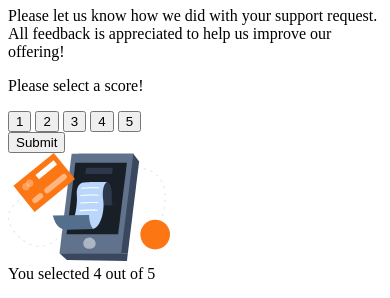
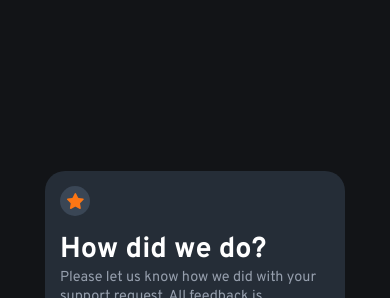
Before and after one commit to MauricioFernanddes/interactive-rating-component-main, a plain HTML site: page index.html in a window 390 px wide. Shown: the part 101-399 px from the top of the page. Drawn offline with Linux system fonts and the light colour scheme; a script that the page names is missing.

Commit message:
add css.01

```diff
--- a/index.html
+++ b/index.html
@@ -5,7 +5,7 @@
   <meta name="viewport" content="width=device-width, initial-scale=1.0"> <!-- displays site properly based on user's device -->
   <link rel="icon" type="image/png" sizes="32x32" href="./images/favicon-32x32.png">
   <title>Frontend Mentor | Interactive rating component</title>
-  <link rel="stylesheet" href="./css/style.css">
+  <link rel="stylesheet" href="./style.css">
   </style>
 </head>
 <body>
--- /dev/null
+++ b/style.css
@@ -0,0 +1,233 @@
+@import url("https://fonts.googleapis.com/css2?family=Overpass:wght@400;700&display=swap");
+* {
+  margin: 0;
+  padding: 0;
+  -webkit-box-sizing: border-box;
+          box-sizing: border-box;
+}
+
+body {
+  font-family: 'Overpass', sans-serif;
+  background: #121417;
+  line-height: 1.6;
+  font-size: 1.2rem;
+  color: white;
+}
+
+.d-none {
+  display: none;
+}
+
+div.star {
+  width: 50px;
+  height: 50px;
+  background: #3a4655;
+  display: -webkit-box;
+  display: -ms-flexbox;
+  display: flex;
+  -webkit-box-pack: center;
+      -ms-flex-pack: center;
+          justify-content: center;
+  -webkit-box-align: center;
+      -ms-flex-align: center;
+          align-items: center;
+  border-radius: 50%;
+}
+
+.container {
+  max-width: 500px;
+  height: 500px;
+  position: absolute;
+  top: 50%;
+  left: 50%;
+  -webkit-transform: translate(-50%, -50%);
+          transform: translate(-50%, -50%);
+  background: #252d37;
+  border-radius: 30px;
+  padding: 35px;
+}
+
+.container p {
+  color: #959eac;
+}
+
+.container .box-body {
+  margin-top: 15px;
+}
+
+.container .box-body img {
+  display: block;
+  margin: auto;
+}
+
+.container .box-body h1 {
+  margin-top: 2rem;
+}
+
+.container .box-body p {
+  color: #959eac;
+}
+
+.container .box-body p.msg {
+  margin-bottom: 20px;
+}
+
+.container .box-body p.error-msg {
+  position: absolute;
+  left: 50%;
+  top: 58%;
+  -webkit-transform: translate(-50%, 0%);
+          transform: translate(-50%, 0%);
+  text-align: center;
+  color: red;
+}
+
+.container .buttons {
+  display: -webkit-box;
+  display: -ms-flexbox;
+  display: flex;
+  -webkit-box-pack: justify;
+      -ms-flex-pack: justify;
+          justify-content: space-between;
+  margin-top: 40px;
+  margin-bottom: 30px;
+}
+
+.container .buttons button {
+  font-size: 1.2rem;
+  width: 70px;
+  height: 70px;
+  border: none;
+  background: #3a4655;
+  color: #959eac;
+  border-radius: 50%;
+  cursor: pointer;
+  -webkit-transition: all 500ms;
+  transition: all 500ms;
+}
+
+.container .buttons button:hover {
+  background: #4e5f73;
+  -webkit-transform: rotate(360deg);
+          transform: rotate(360deg);
+  border-radius: 0;
+}
+
+.container .buttons button.selected {
+  background: #fb7413;
+  color: white;
+}
+
+.container .buttons button.error {
+  border: 1px solid red;
+}
+
+.container .submit {
+  font-family: 'Overpass', sans-serif;
+  font-size: 1.2rem;
+  display: block;
+  width: 100%;
+  background: #fb7413;
+  border: none;
+  padding: 15px;
+  border-radius: 50px;
+  text-transform: uppercase;
+  color: white;
+  font-weight: 400;
+  letter-spacing: .1rem;
+  cursor: pointer;
+  -webkit-transition: all 400ms ease-in-out;
+  transition: all 400ms ease-in-out;
+}
+
+.container .submit:hover {
+  background: #a64703;
+  border-radius: 0px;
+}
+
+.container #box-2 {
+  text-align: center;
+}
+
+.container .selection-msg {
+  padding: 10px 15px;
+  color: #fb7413;
+  background: #3a4655;
+  display: -webkit-inline-box;
+  display: -ms-inline-flexbox;
+  display: inline-flex;
+  margin-top: 3rem;
+  margin-bottom: 1.1rem;
+  border-radius: 50px;
+}
+
+@media only screen and (max-width: 850px) {
+  div.star {
+    width: 30px;
+    height: 30px;
+  }
+  .container {
+    width: 300px;
+    height: 300px;
+    border-radius: 20px;
+    padding: 15px;
+    font-size: .9rem;
+    line-height: 1.3;
+  }
+  .container h1 {
+    font-size: 1.2;
+  }
+  .container .box-body {
+    margin-top: 15px;
+  }
+  .container .box-body img {
+    display: block;
+    margin: auto;
+  }
+  .container .box-body h1 {
+    margin-top: 1rem;
+  }
+  .container .box-body p.msg {
+    margin-bottom: 20px;
+  }
+  .container .box-body p.error-msg {
+    position: absolute;
+    left: 50%;
+    top: 56%;
+    -webkit-transform: translate(-50%, 0%);
+            transform: translate(-50%, 0%);
+  }
+  .container .buttons {
+    display: -webkit-box;
+    display: -ms-flexbox;
+    display: flex;
+    -webkit-box-pack: justify;
+        -ms-flex-pack: justify;
+            justify-content: space-between;
+    margin-top: 15px;
+    margin-bottom: 20px;
+  }
+  .container .buttons button {
+    font-size: 1rem;
+    width: 40px;
+    height: 40px;
+  }
+  .container .submit {
+    font-size: 1rem;
+    padding: 8px;
+    font-weight: 400;
+    font-family: 'Overpass', sans-serif;
+  }
+  .container #box-2 h1 {
+    margin-top: 0;
+  }
+  .container #box-2 .selection-msg {
+    font-size: .8rem;
+    padding: 5px 13px;
+    margin-top: 1.3rem;
+    border-radius: 50px;
+  }
+  .container #box-2 img {
+    width: 100px;
+  }
+}
```
